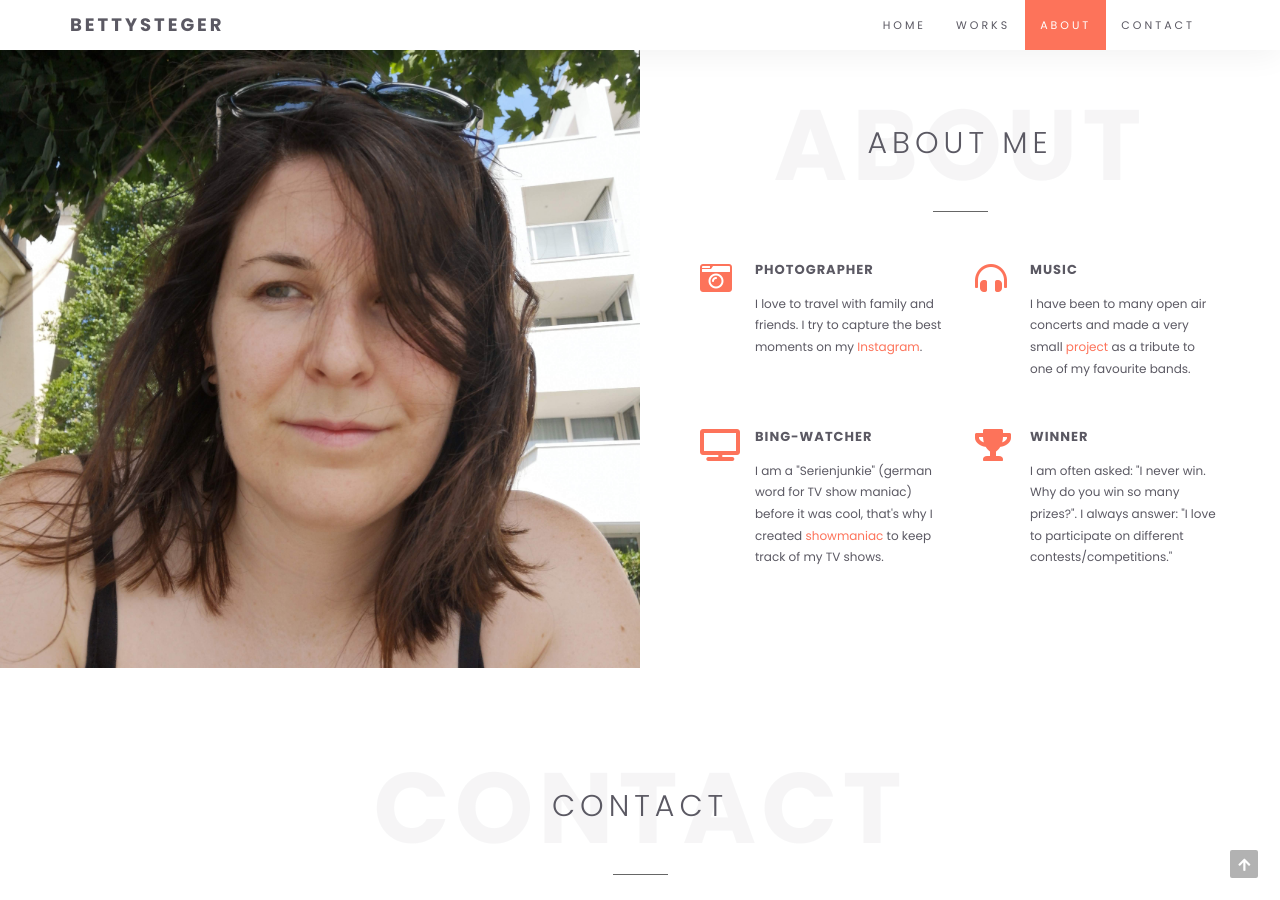
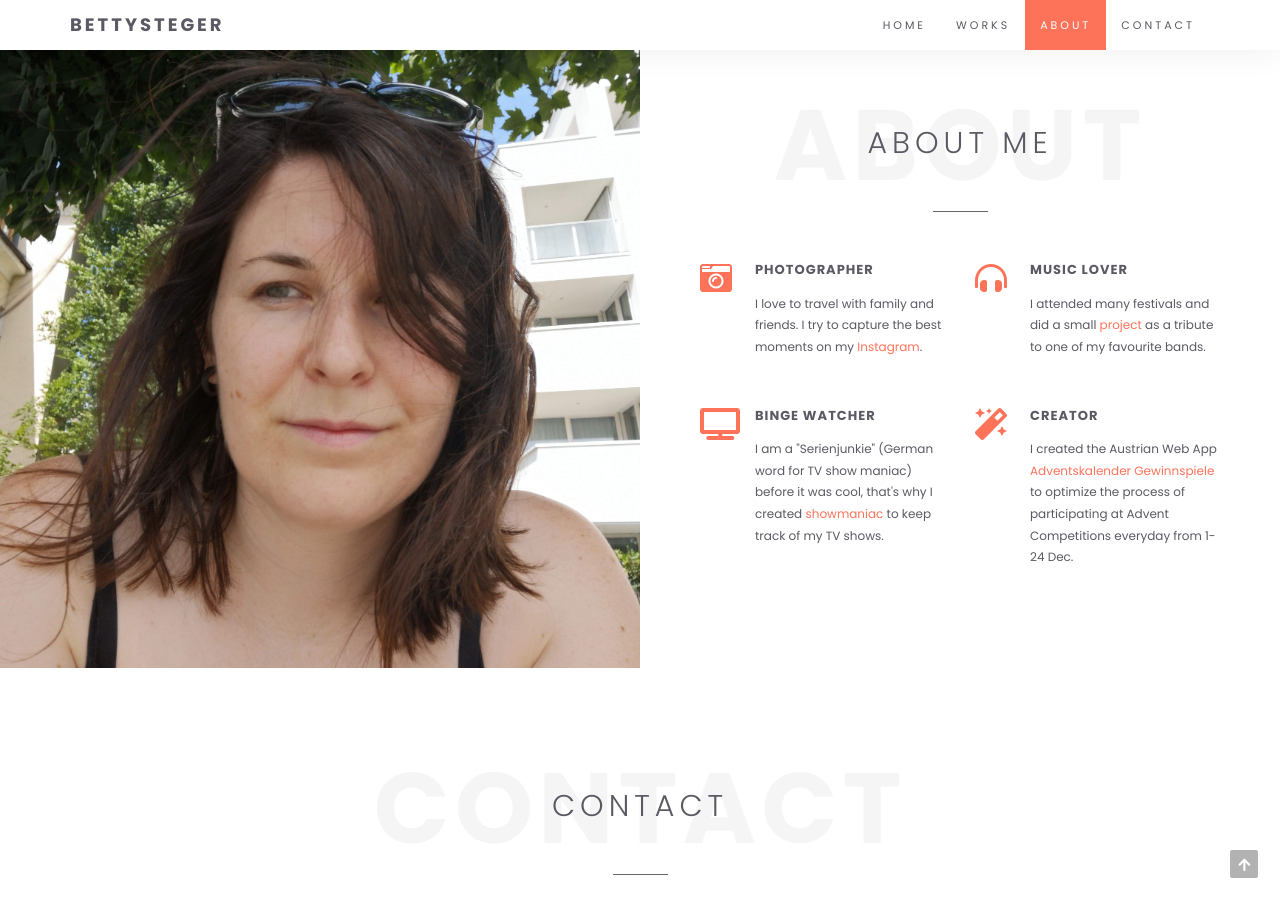
Before and after one commit to lpsBetty/lpsBetty.github.io, a Jekyll site: the page built from index.html, in a window 1280 px wide and 900 px high, scrolled down 1947 px. Built offline with Jekyll 4.4.1, drawn with Linux system fonts in a browser that asks for light colours.

Commit message:
text updates, add spacing on mobile above email button

```diff
--- a/index.html
+++ b/index.html
@@ -199,9 +199,9 @@ layout: default
 								<i class="fas fa-headphones-alt"></i>
 							</div>
 							<div class="iconboxleft-text">
-								<h3 class="iconboxleft-title">Music</h3>
+								<h3 class="iconboxleft-title">Music Lover</h3>
 								<div class="iconboxleft-desc">
-									I have been to many open air concerts and made a very small <a href="/fakehappy">project</a> as a tribute to one of my favourite bands.
+									I attended many festivals and did a small <a href="/fakehappy">project</a> as a tribute to one of my favourite bands.
 								</div>
 							</div>
 						</div>
@@ -219,9 +219,9 @@ layout: default
 								<i class="fas fa-tv"></i>
 							</div>
 							<div class="iconboxleft-text">
-								<h3 class="iconboxleft-title">Bing-watcher</h3>
+								<h3 class="iconboxleft-title">Binge Watcher</h3>
 								<div class="iconboxleft-desc">
-									I am a "Serienjunkie" (german word for TV show maniac) before it was cool, that's why I created <a href="https://www.showmaniac.org/">showmaniac</a> to keep track of my TV shows.
+									I am a "Serienjunkie" (German word for TV show maniac) before it was cool, that's why I created <a href="https://www.showmaniac.org/">showmaniac</a> to keep track of my TV shows.
 								</div>
 							</div>
 						</div>
@@ -232,12 +232,12 @@ layout: default
 
 						<div class="iconboxleft wow fadeInUp" data-wow-delay=".2s">
 							<div class="iconboxleft-icon">
-								<i class="fas fa-trophy"></i>
+								<i class="fas fa-magic"></i>
 							</div>
 							<div class="iconboxleft-text">
-								<h3 class="iconboxleft-title">Winner</h3>
+								<h3 class="iconboxleft-title">Creator</h3>
 								<div class="iconboxleft-desc">
-									I am often asked: "I never win. Why do you win so many prizes?". I always answer: "I love to participate on different contests/competitions."
+									I created the Austrian Web App <a href="https://www.adventskalender-gewinnspiele.at/">Adventskalender Gewinnspiele</a> to optimize the process of participating at Advent Competitions everyday from 1-24 Dec.
 								</div>
 							</div>
 						</div>
@@ -273,6 +273,7 @@ layout: default
 					</div>
 				</div>
 				<div class="col-sm-4 text-center">
+					<p class="visible-xs-block">&nbsp;</p>
 					<a class="btn btn-custom-2 wow fadeInUp" href="mailto:{{ site.email }}" target="_blank" rel="noopener">
 						<i class="fa fa-envelope"></i> Send Email
 					</a>
```
